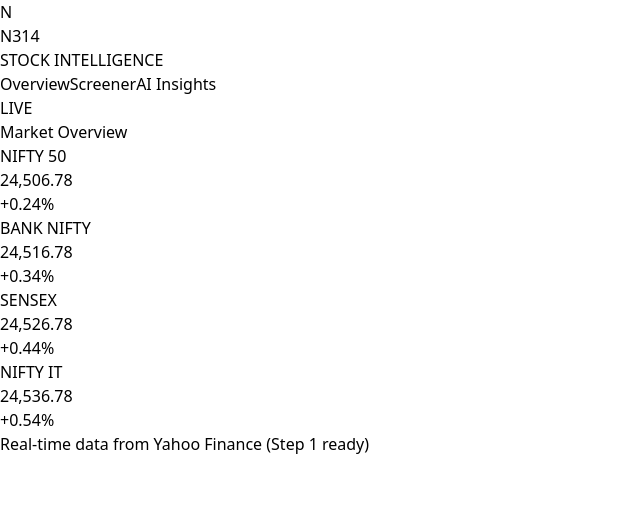
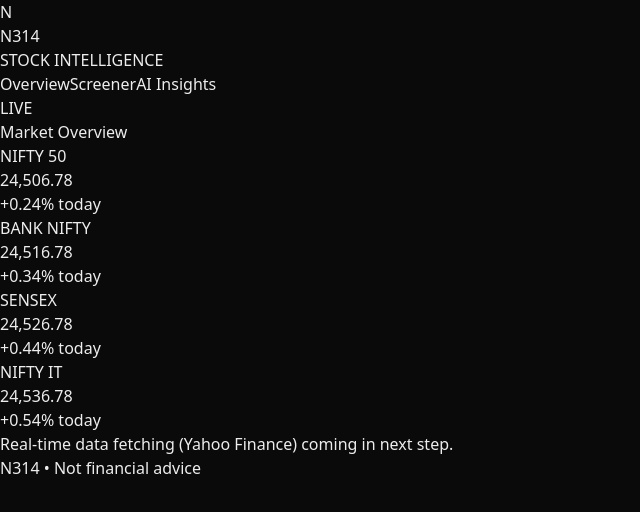
Before and after one commit to the-entertrainer/Project-N314, a Next.js app: page / in a window 1280 px wide. Shown: the top 512 px of the page, without its empty margins (0-640 px from the left). Built offline with nearby package versions, Linux system fonts and the light colour scheme.

Commit message:
Full cleanup + complete clean N314 Next.js setup. Removed old src/. All changes done server-side.

```diff
--- a/app/globals.css
+++ b/app/globals.css
@@ -2,6 +2,13 @@
 @tailwind components;
 @tailwind utilities;
 
+:root {
+  --background: #0a0a0a;
+  --foreground: #ededed;
+}
+
 body {
+  color: var(--foreground);
+  background: var(--background);
   font-family: system-ui, -apple-system, BlinkMacSystemFont, 'Segoe UI', Roboto, sans-serif;
 }
--- a/app/layout.tsx
+++ b/app/layout.tsx
@@ -4,19 +4,13 @@ import './globals.css';
 export const metadata: Metadata = {
   title: 'N314',
   description: 'Stock Intelligence Platform',
-  icons: {
-    icon: '/favicon.ico',
-  },
+  icons: { icon: '/favicon.ico' },
 };
 
-export default function RootLayout({
-  children,
-}: {
-  children: React.ReactNode;
-}) {
+export default function RootLayout({ children }: { children: React.ReactNode }) {
   return (
     <html lang="en" className="dark">
-      <body className="bg-zinc-950 text-zinc-100 min-h-screen">
+      <body className="bg-zinc-950 text-zinc-100 min-h-screen antialiased">
         {children}
       </body>
     </html>
--- a/app/page.tsx
+++ b/app/page.tsx
@@ -17,12 +17,15 @@ export default function N314() {
               <p className="text-xs text-zinc-500 -mt-1">STOCK INTELLIGENCE</p>
             </div>
           </div>
-          <nav className="flex gap-2 text-sm">
-            <button onClick={() => setActiveTab('overview')} className={`px-5 py-2 rounded-2xl transition ${activeTab === 'overview' ? 'bg-white text-black' : 'hover:bg-zinc-800 text-zinc-400'}`}>Overview</button>
-            <button onClick={() => setActiveTab('screener')} className={`px-5 py-2 rounded-2xl transition ${activeTab === 'screener' ? 'bg-white text-black' : 'hover:bg-zinc-800 text-zinc-400'}`}>Screener</button>
-            <button onClick={() => setActiveTab('ai')} className={`px-5 py-2 rounded-2xl transition ${activeTab === 'ai' ? 'bg-white text-black' : 'hover:bg-zinc-800 text-zinc-400'}`}>AI Insights</button>
+          <nav className="flex gap-2 text-sm font-medium">
+            <button onClick={() => setActiveTab('overview')} className={`px-6 py-2.5 rounded-2xl transition-all ${activeTab === 'overview' ? 'bg-white text-black' : 'hover:bg-zinc-800 text-zinc-400'}`}>Overview</button>
+            <button onClick={() => setActiveTab('screener')} className={`px-6 py-2.5 rounded-2xl transition-all ${activeTab === 'screener' ? 'bg-white text-black' : 'hover:bg-zinc-800 text-zinc-400'}`}>Screener</button>
+            <button onClick={() => setActiveTab('ai')} className={`px-6 py-2.5 rounded-2xl transition-all ${activeTab === 'ai' ? 'bg-white text-black' : 'hover:bg-zinc-800 text-zinc-400'}`}>AI Insights</button>
           </nav>
-          <div className="text-xs px-4 py-1.5 bg-emerald-500/10 text-emerald-400 border border-emerald-500/20 rounded-full">LIVE</div>
+          <div className="text-xs px-4 py-1.5 bg-emerald-500/10 text-emerald-400 border border-emerald-500/20 rounded-full flex items-center gap-2">
+            <div className="w-2 h-2 bg-emerald-500 rounded-full animate-pulse"></div>
+            LIVE
+          </div>
         </div>
       </header>
 
@@ -30,21 +33,25 @@ export default function N314() {
         {activeTab === 'overview' && (
           <div>
             <h2 className="text-5xl font-semibold tracking-tight mb-8">Market Overview</h2>
-            <div className="grid grid-cols-1 md:grid-cols-4 gap-6">
+            <div className="grid grid-cols-1 md:grid-cols-4 gap-6 mb-12">
               {['NIFTY 50', 'BANK NIFTY', 'SENSEX', 'NIFTY IT'].map((name, i) => (
-                <div key={i} className="bg-zinc-900 border border-zinc-800 rounded-3xl p-8">
+                <div key={i} className="bg-zinc-900 border border-zinc-800 rounded-3xl p-8 hover:border-emerald-500/40 transition-all">
                   <div className="text-sm text-zinc-500">{name}</div>
-                  <div className="text-4xl font-mono mt-4">24,5{ i }6.78</div>
-                  <div className="text-emerald-500 mt-2">+0.{i+2}4%</div>
+                  <div className="text-4xl font-mono mt-4">24,5{i}6.78</div>
+                  <div className="text-emerald-500 mt-2 text-sm">+0.{i+2}4% today</div>
                 </div>
               ))}
             </div>
-            <p className="mt-8 text-zinc-500">Real-time data from Yahoo Finance (Step 1 ready)</p>
+            <p className="text-center text-zinc-500">Real-time data fetching (Yahoo Finance) coming in next step.</p>
           </div>
         )}
-        {activeTab === 'screener' && <div className="text-center py-20 text-zinc-400">Powerful TanStack Table Screener - Coming in next step</div>}
-        {activeTab === 'ai' && <div className="text-center py-20 text-zinc-400">Gemini AI Advisor - Step 3</div>}
+        {activeTab === 'screener' && <div className="text-center py-20 text-zinc-400 text-xl">Powerful Stock Screener with TanStack Table — Next</div>}
+        {activeTab === 'ai' && <div className="text-center py-20 text-zinc-400 text-xl">Gemini-powered AI Advisor — Coming soon</div>}
       </main>
+
+      <footer className="text-center text-xs text-zinc-500 py-8 border-t border-zinc-800">
+        N314 • Not financial advice
+      </footer>
     </div>
   );
 }
```
Also changed, not shown: package.json (+33 -1 lines).
